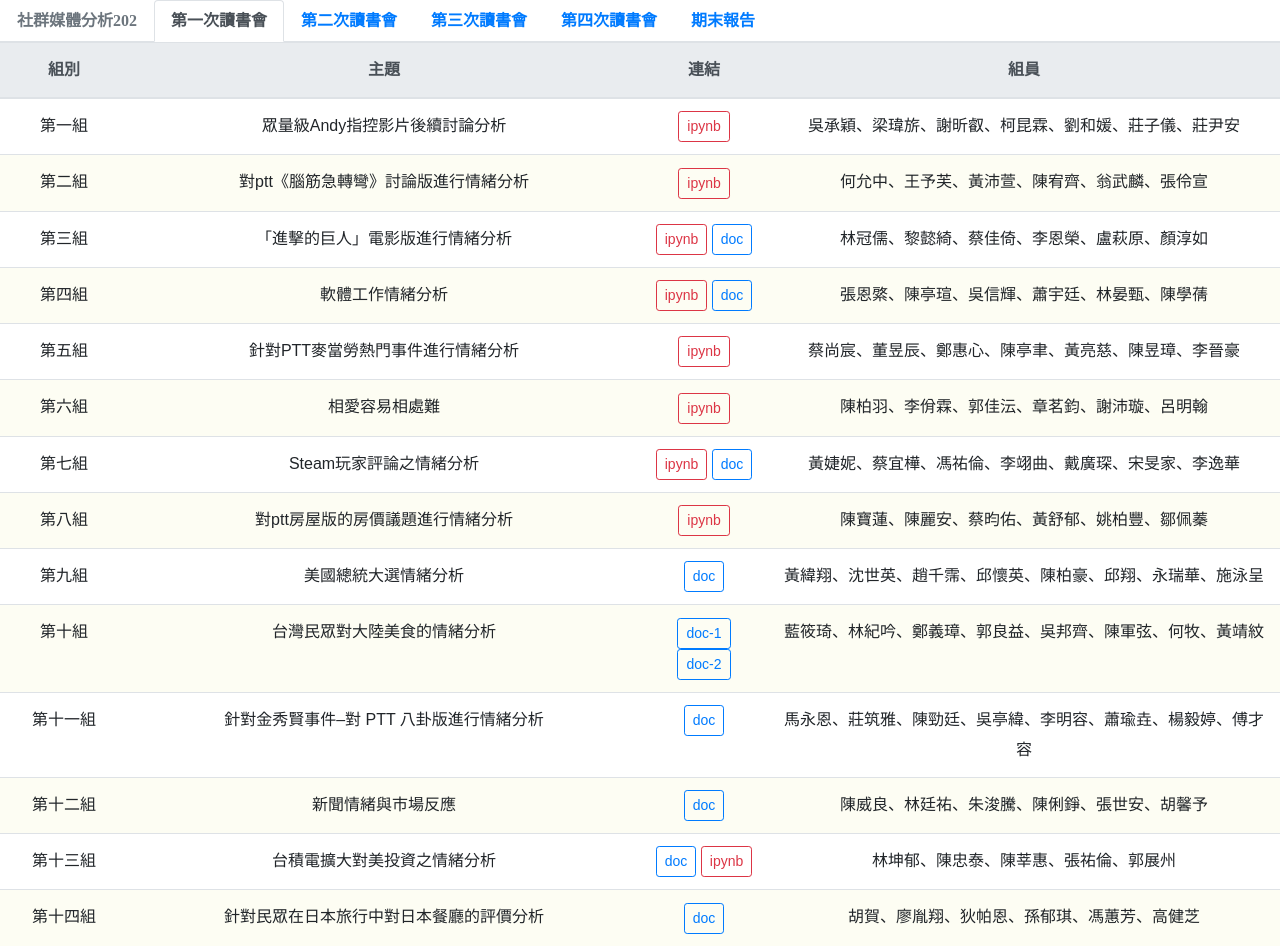
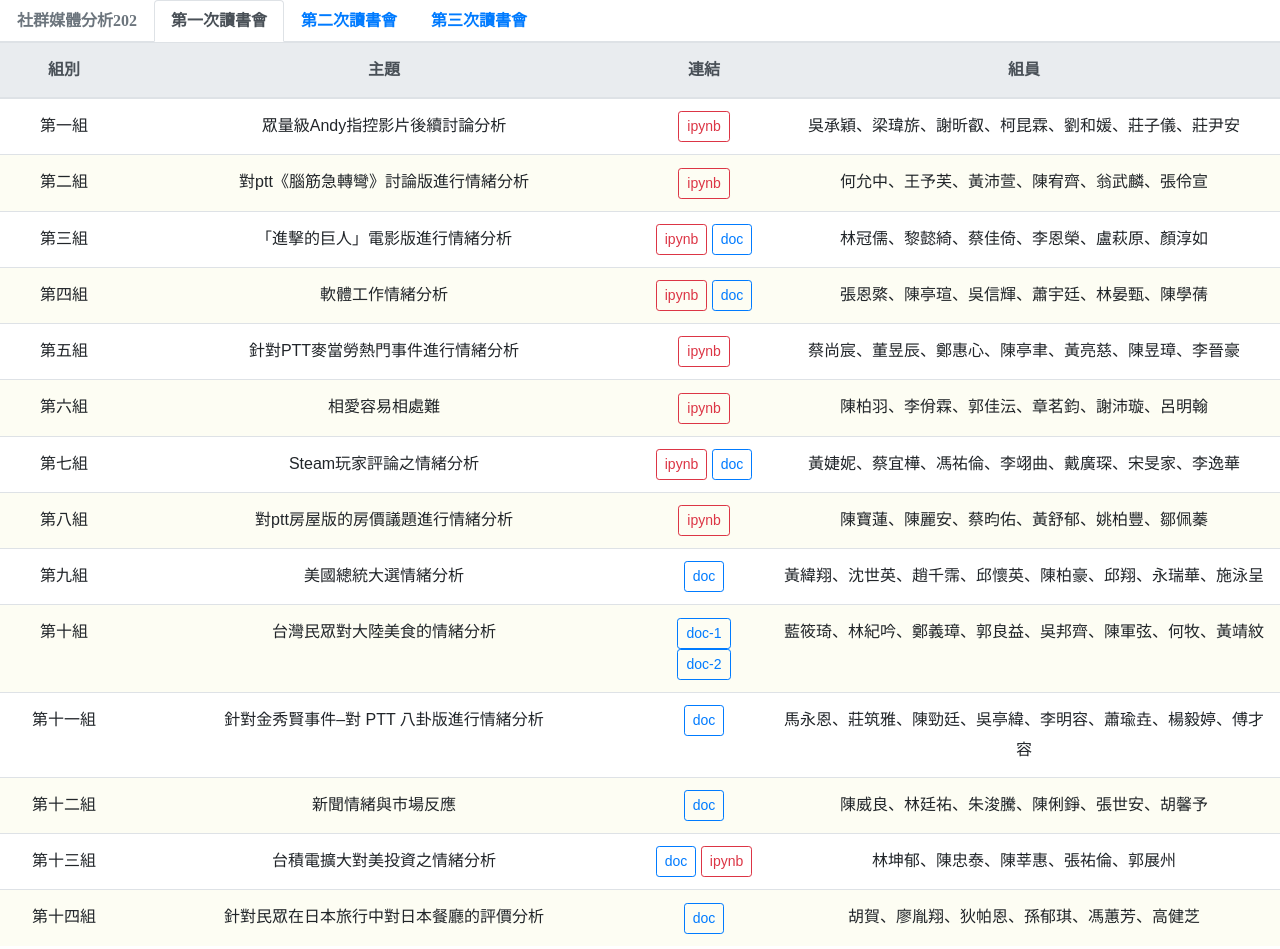
Before and after one commit to ULun666/SMA, a plain HTML site: page index.html in a window 1280 px wide. Drawn offline with nearby package versions, Linux system fonts and the light colour scheme.

Commit message:
Fix study group index.html

```diff
--- a/index.html
+++ b/index.html
@@ -49,8 +49,6 @@
         <a class="nav-item nav-link" id="nav-gs2-tab" data-toggle="tab" href="#nav-gs2" role="tab" aria-controls="nav-gs2" aria-selected="true"><b>第二次讀書會</b></a>
         <!-- <a class="nav-item nav-link" id="nav-midp-tab" data-toggle="tab" href="#nav-midp" role="tab" aria-controls="nav-midp" aria-selected="true"><b>期中報告</b></a> -->
         <a class="nav-item nav-link" id="nav-gs3-tab" data-toggle="tab" href="#nav-gs3" role="tab" aria-controls="nav-gs3" aria-selected="true"><b>第三次讀書會</b></a>
-        <a class="nav-item nav-link" id="nav-gs4-tab" data-toggle="tab" href="#nav-gs4" role="tab" aria-controls="nav-gs4" aria-selected="true"><b>第四次讀書會</b></a>
-        <a class="nav-item nav-link" id="nav-finalp-tab" data-toggle="tab" href="#nav-finalp" role="tab" aria-controls="nav-finalp" aria-selected="true"><b>期末報告</b></a>
     </div>
 </nav>
 <div class="tab-content" id="nav-tabContent">
```
